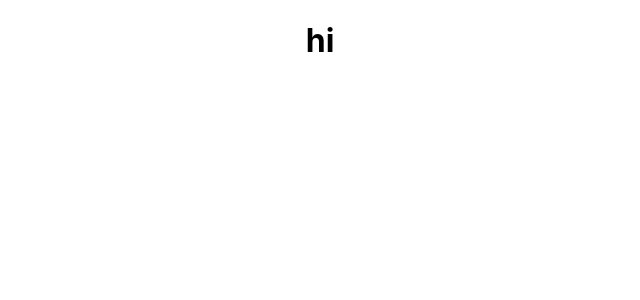
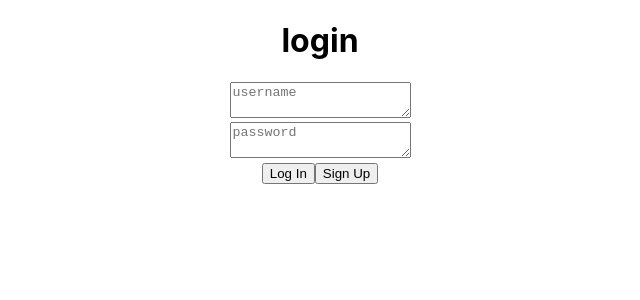
Before and after one commit to kahyunnam/appleCatfrontend, a React (Create React App) app: page / in a window 1280 px wide. Shown: the top 300 px of the page, without its empty margins (320-960 px from the left). Built offline with nearby package versions, Linux system fonts and the light colour scheme; no server answers.

Commit message:
login component finished:

```diff
--- a/package.json
+++ b/package.json
@@ -8,6 +8,7 @@
     "@testing-library/user-event": "^12.1.10",
     "react": "^17.0.2",
     "react-dom": "^17.0.2",
+    "react-router-dom": "^5.2.0",
     "react-scripts": "4.0.3",
     "web-vitals": "^1.0.1"
   },
--- a/src/App.js
+++ b/src/App.js
@@ -1,9 +1,15 @@
 import './App.css';
+import React, { useState, useEffect } from 'react';
+import { BrowserRouter as Router, Switch, Route, Link } from 'react-router-dom'
+import Login from './homepage/Login.js'
 
-function App() {
+function App(props) {
+  const { backendurl } = props;
+
   return (
     <div className="App">
-      <h1>hi</h1>
+      <h1>login</h1>
+      <Login backendurl={backendurl} />
     </div>
   );
 }
--- /dev/null
+++ b/src/homepage/Login.js
@@ -0,0 +1,81 @@
+import React, { useState, useEffect } from 'react';
+
+const Login = (props) => {
+
+  const { backendurl } = props;
+  const loginApi = `${backendurl}/Login`
+
+  const [loggedIn, setLoggedIn] = useState(false);
+  const [userName, setUserName] = useState("");
+  const [userPassword, setUserPassword] = useState("");
+  const [submitLogin, setSubmitLogin] = useState(0);
+  const [accessKey, setAccessKey] = useState("")
+
+
+  useEffect(() => {
+    const loginInfo = {
+      "userName": userName,
+      "userPassword": userPassword,
+    };
+
+    const requestInfo = {
+      method: 'POST',
+      headers: {
+        'Content-Type': 'application/json;charset=utf-8'
+      },
+      body: JSON.stringify(loginInfo)
+    };
+
+    fetch(loginApi, requestInfo).then(response => response.json())
+      .then(json => {
+        setLoggedIn(json.login);
+        setAccessKey(json.accessKey);
+
+        //for debugging
+        if (json.login) {
+          console.log("login successful!")
+          console.log(accessKey)
+        }
+        else {
+          console.log("login unsuccessful :(")
+        }
+      })
+
+  }, [submitLogin]);
+
+  const handleLoginClick = () => {
+    setSubmitLogin(submitLogin + 1);
+    //route to home page, send accesskey as prop
+  }
+
+  const handleSignupClick = () => {
+    //route to the sign up page
+  }
+
+  return (
+    <>
+      <div id="login-window">
+
+        <div id="user-name">
+          <textarea id="user-name-input"
+            placeHolder="username"
+            onChange={event => setUserName(event.target.value)}
+          ></textarea>
+        </div>
+
+        <div id="user-password">
+          <textarea id="user-password-input"
+            placeHolder="password"
+            onChange={event => setUserPassword(event.target.value)}
+          ></textarea>
+        </div>
+
+        <button id="login-button" onClick={handleLoginClick}>Log In</button>
+        <button id="create-account" onCLick={handleSignupClick}>Sign Up</button>
+      </div>
+    </>
+  )
+
+}
+
+export default Login;
--- a/src/index.js
+++ b/src/index.js
@@ -6,7 +6,7 @@ import App from './App';
 
 ReactDOM.render(
   <React.StrictMode>
-    <App />
+    <App backendurl={"http://localhost:8000"} />
   </React.StrictMode>,
   document.getElementById('root')
 );
```
Also changed, not shown: src/homepage/StartPage.js (added), 2 other files (tests, documents, lock files or other folders).
